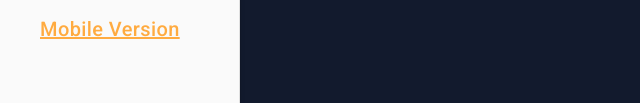
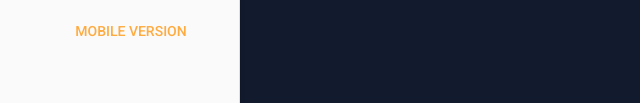
Before and after one commit to timmedia/MA17, a plain HTML site: page game.html in a window 1280 px wide. Shown: the part 395-498 px from the top of the page, without its empty margins (0-640 px from the left). Drawn offline with nearby package versions, Linux system fonts and the light colour scheme.

Commit message:
Readme removed

```diff
--- a/game.html
+++ b/game.html
@@ -48,7 +48,7 @@
     <span class="mdl-layout-title">Walk Right <code>[D]</code></span>
     <span class="mdl-layout-title">Jump <code>[W]</code>/<code>[SPACE]</code></span>
     <span class="mdl-layout-title">Shoot <code>[SHIFT]</code></span>
-    <span class="mdl-layout-title"><a href="game_files/game?mode=mobile" class="mdl-button--accent">Mobile Version</a></span>
+    <span class="mdl-layout-title"><a href="game_files/game?mode=mobile" class="mdl-button mdl-button--accent" style="width: 150px">Mobile Version</a></span>
   </div>
   <main class="mdl-layout__content">
     <div class="mdl-grid center-items">
```
Also changed, not shown: README.md (deleted), 12 other files.
